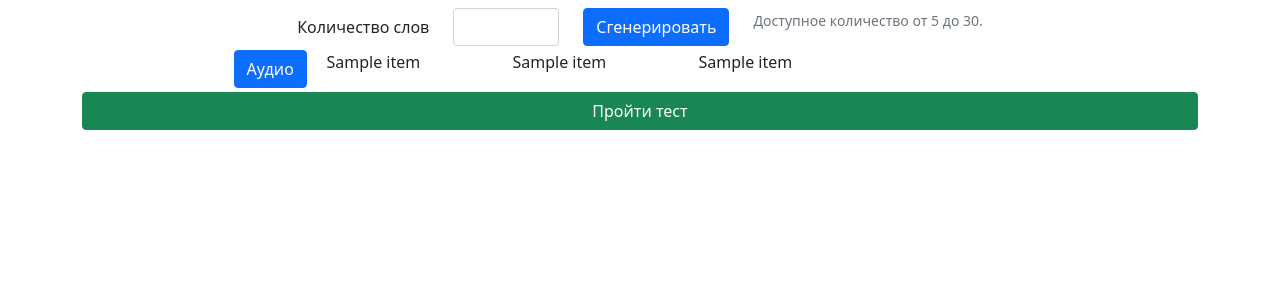
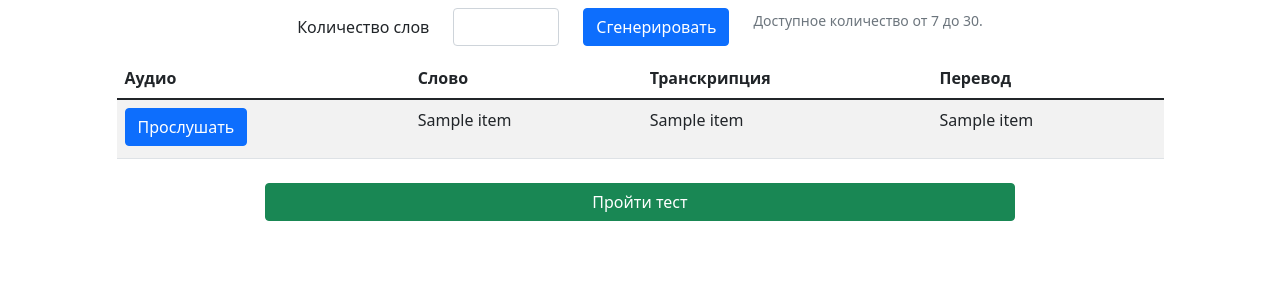
Before and after one commit to PrakhovEgor/Website_to_learning_words, a Flask app: template templates/generator.html in a window 1280 px wide. Shown: the part 88-388 px from the top of the page. Run offline with Flask 2, Linux system fonts and the light colour scheme; the template is opened without the code that fills it: most values are stand-ins (such as "Sample title", 1, 10 or a date in 2020).

Commit message:
Переработан дизайн интерфейса
Переработан дизайн интерфейса

```diff
--- a/templates/generator.html
+++ b/templates/generator.html
@@ -3,19 +3,20 @@
 {% block content %}
 <h1></h1>
 <form action="/generator" method="post">
+<div class="d-grid gap-2 col-11 mx-auto">
     <div class="row justify-content-md-center">
         <div class="col-auto">
             <label for="count1" class="col-form-label">Количество слов</label>
         </div>
         <div class="col-auto">
-            <input type="number" id="count1" class="form-control" min="5" max="30" name="count">
+            <input type="number" id="count1" class="form-control" min="7" max="30" name="count">
         </div>
         <div class="col-auto">
             <input type="submit" name="btn1" class="btn btn-primary mb-1" value="Сгенерировать">
         </div>
         <div class="col-auto">
             <span id="passwordHelpInline" class="form-text">
-            Доступное количество от 5 до 30.
+            Доступное количество от 7 до 30.
             </span>
         </div>
     </div>
@@ -25,22 +26,40 @@
 
 {% endif %}
 
-{% for item in words%}
-<div class="container">
-    <div class="row justify-content-md-center">
-        <div class="col-1"><input type="submit" name="{{item[0]}}" class="btn btn-primary mb-1" value="Аудио"></div>
-        <div class="col-2">{{item[1]}}</div>
-        <div class="col-2">{{item[2]}}</div>
-        <div class="col-4">{{item[3]}}</div>
+<div class="row justify-content-md-right">
+<table class="table table-striped">
+  <thead class="table">
+    <tr>
+      <th scope="col">Аудио</th>
+      <th scope="col">Слово</th>
+      <th scope="col">Транскрипция</th>
+      <th scope="col">Перевод</th>
+    </tr>
+    </thead>
+  {% for item in words%}
+    <tr>
+      <td><input type="submit" name="{{item[0]}}" class="btn btn-primary mb-1" value="Прослушать"></td>
+      <td>{{item[1]}}</td>
+      <td>{{item[2]}}</td>
+      <td>{{item[3]}}</td>
+    </tr>
+  {% endfor %}
+
+</table>
+</div>
+
+
+
+
+{% if words %}
+    <div class="container">
+        <div class="d-grid gap-2 col-9 mx-auto">
+            <input type="submit" name="test" class="btn btn-success mb-2" value="Пройти тест">
+        </div>
+        <h1></h1>
+        <h1></h1>
     </div>
 </div>
-{% endfor %}
-{% if words %}
-    <div class="container">
-        <div class="row justify-content-md-center">
-            <input type="submit" name="test" class="btn btn-success mb-2" value="Пройти тест">
-        </div>
-    </div>
 </form>
 {% endif %}
 {% endblock %}
```
